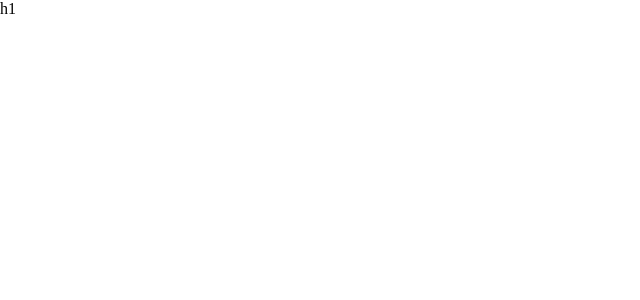
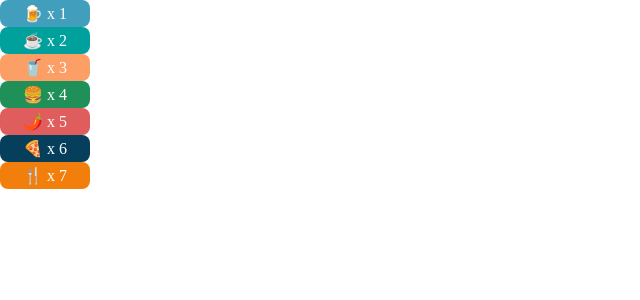
Before and after one commit to MangoSiruu/goToxicDiary, a React (Vite) app in the folder src/frontend/: page / in a window 1280 px wide. Shown: the top 300 px of the page, without its empty margins (0-640 px from the left). Built offline with nearby package versions, Linux system fonts and the light colour scheme; a web font is replaced by a local one.

Commit message:
[feat] #6 - 고자극 음식 카테고리 구현

```diff
--- a/src/frontend/package.json
+++ b/src/frontend/package.json
@@ -21,6 +21,7 @@
     "react-icons": "^5.2.1",
     "react-intersection-observer": "^9.13.0",
     "react-router-dom": "^6.25.1",
+    "styled-components": "^6.1.12",
     "zustand": "^4.5.4"
   },
   "devDependencies": {
--- a/src/frontend/src/App.jsx
+++ b/src/frontend/src/App.jsx
@@ -1,5 +1,46 @@
+// 무엇을 해야할지 정리 해보기
+// 카테고리 만들기
+    // 음주, 인스턴트, 매운 음식, 카페인, 야식, 액상과당, 기타
+// 캘린더 만들기
+    // 달력 만들기
+    // 날짜별 기록 현황 가져와서 보여주기
+    // 달 바뀌게 하기
+// 주차별 캘린더 만들기
+    // 위에꺼 제대로 만들면 쉬울 것 같음
+// 월별 리포트
+    // 몇 일 먹었는지 나오는 카드 컴포넌트 만들기
+    // 정보 가져와서 띄우기
+// 캡쳐 기능
+    // 이미 있는 컴포넌트 가져와서 배치만 하면 될 듯
+// 동작하게 하기
+// css
+
+// 컴포넌트 분리
+    // 카테고리 7개
+    // 캘린더 헤더
+    // 캘린더 바디
+    // 카드 컴포넌트 7개
+
+import React from "react";
+import CategoryBox from "./components/common/Categories/index"
+
 function App() {
-  return <div>h1</div>;
+  const response = {
+  }
+
+  return (
+    <div>
+      <CategoryBox type="beer" count="1"/>
+      <CategoryBox type="coffee" count="2"/>
+      <CategoryBox type="cola" count="3"/>
+      <CategoryBox type="instant" count="4"/>
+      <CategoryBox type="pepper" count="5"/>
+      <CategoryBox type="pizza" count="6"/>
+      <CategoryBox type="spoon" count="7"/>
+    </div>
+
+
+  );
 }
 
 export default App;
--- /dev/null
+++ b/src/frontend/src/components/common/Categories/index.jsx
@@ -0,0 +1,90 @@
+import React from "react";
+import styled from "@emotion/styled"
+import { colors } from "../../../styles/variants"
+
+// const CategoryBox = (props) => {
+
+//     return (
+//         <Wrapper>
+
+//         </Wrapper>
+//     );
+// };
+
+// const Wrapper = styled.div({
+
+
+
+// })
+
+const categoryStyles = {
+    beer: {
+      icon: '🍺',
+      backgroundColor: colors.point_blue,
+    },
+    coffee: {
+      icon: '☕',
+      backgroundColor: colors.point_mint,
+    },
+    cola: {
+      icon: '🥤',
+      backgroundColor: colors.point_orange,
+    },
+    instant: {
+      icon: '🍔',
+      backgroundColor: colors.point_green,
+    },
+    pepper: {
+      icon: '🌶️',
+      backgroundColor: colors.point_pink,
+    },
+    pizza: {
+      icon: '🍕',
+      backgroundColor: colors.point_navy,
+    },
+    spoon: {
+      icon: '🍴',
+      backgroundColor: colors.mainOrange,
+    },
+  };
+
+  // 카테고리 박스의 스타일을 정의한 컴포넌트
+  const Box = styled.div
+  // 배경 색 바뀜
+
+    // 높이 동일
+    // 넓이 동일
+    // center 동일
+    // padding 동일
+    // 폰트? 동일
+    // radius 동일
+  `
+    width: 90px;
+    height: 27px;
+    padding: 5px 10px;
+    display: flex;
+    text-align: center;
+    justify-content: center;
+    align-items: center;
+    border-radius: 8px;
+    background-color: ${(props) => props.bgColor};
+    color: white;
+  `;
+
+  // CategoryBox 컴포넌트 정의
+  const CategoryBox = (props) => {
+    // 아이콘 바뀜
+    // count 바뀜
+
+    // type -> icon, backgroundColor 지정하고 싶음
+
+    const { icon, backgroundColor } = categoryStyles[props.type];
+
+    return (
+      <Box bgColor={backgroundColor}>
+          {icon} x {props.count}
+      </Box>
+    );
+  };
+
+  export default CategoryBox;
```
Also changed, not shown: src/frontend/src/components/common/Card/index.jsx (added), 1 other file (tests, documents, lock files or other folders).
